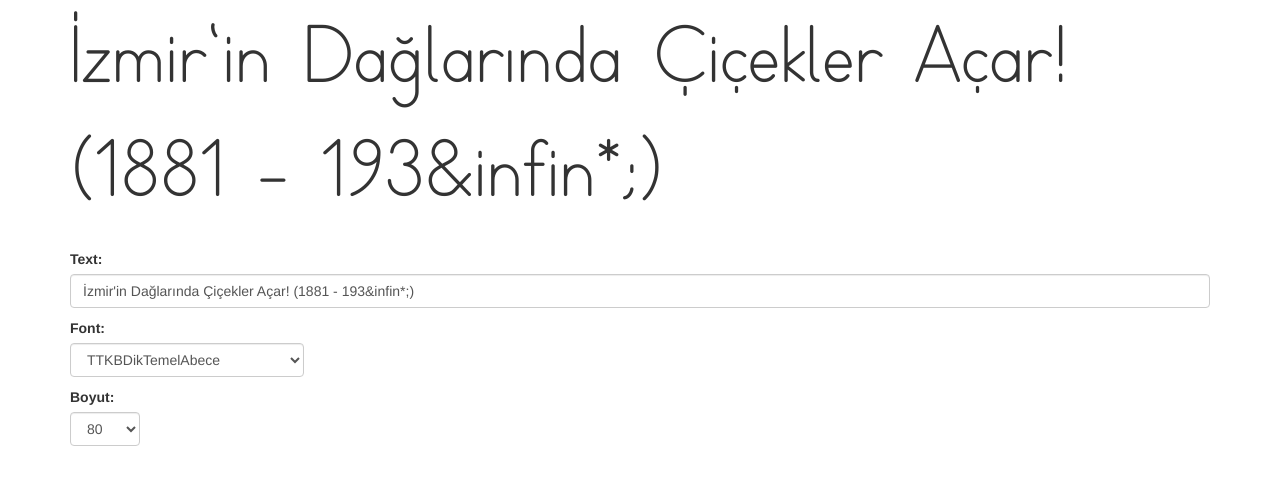
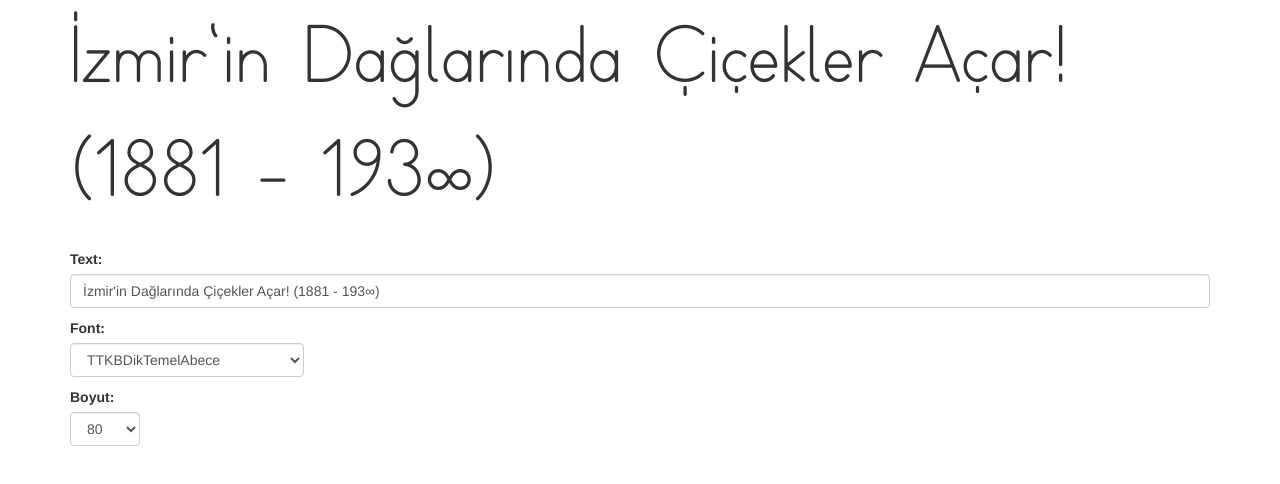
Before and after one commit to lucifersamm/lucifersam, a plain HTML site: page index.html in a window 1280 px wide. Drawn offline with nearby package versions, Linux system fonts and the light colour scheme.

Commit message:
Update index.html

```diff
--- a/index.html
+++ b/index.html
@@ -10,9 +10,9 @@
 <body>
 
 <div class="container">
-    <div id="txt">İzmir'in Dağlarında Çiçekler Açar! (1881 - 193&infin*;)</div>
+    <div id="txt">İzmir'in Dağlarında Çiçekler Açar! (1881 - 193&infin;)</div>
     <label>Text:</label>
-    <input type="text" id="inp_txt" class="form-control" value="İzmir'in Dağlarında Çiçekler Açar! (1881 - 193&infin*;)"/>
+    <input type="text" id="inp_txt" class="form-control" value="İzmir'in Dağlarında Çiçekler Açar! (1881 - 193&infin;)"/>
     <label>Font: </label>
     <select id="font" class="form-control fc">
         <option value="TTKBDikTemelAbece">TTKBDikTemelAbece</option>
```
